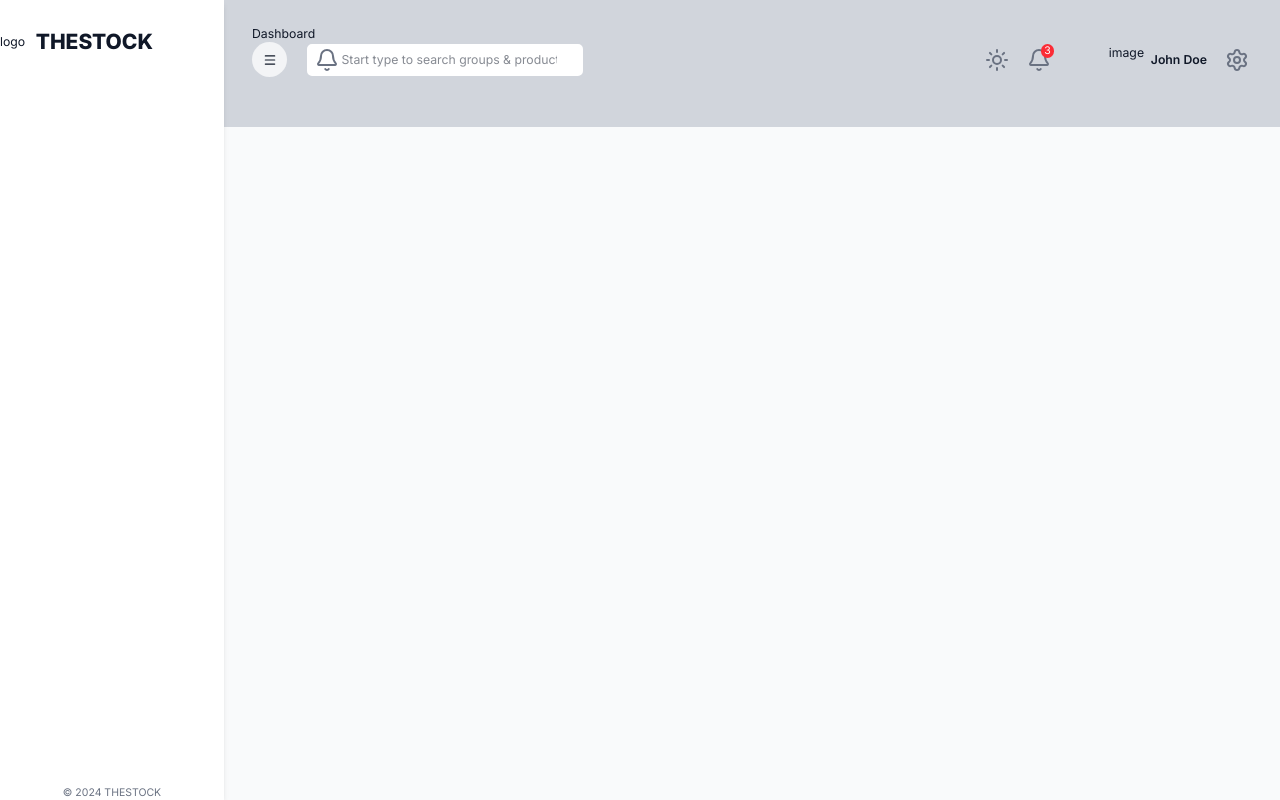
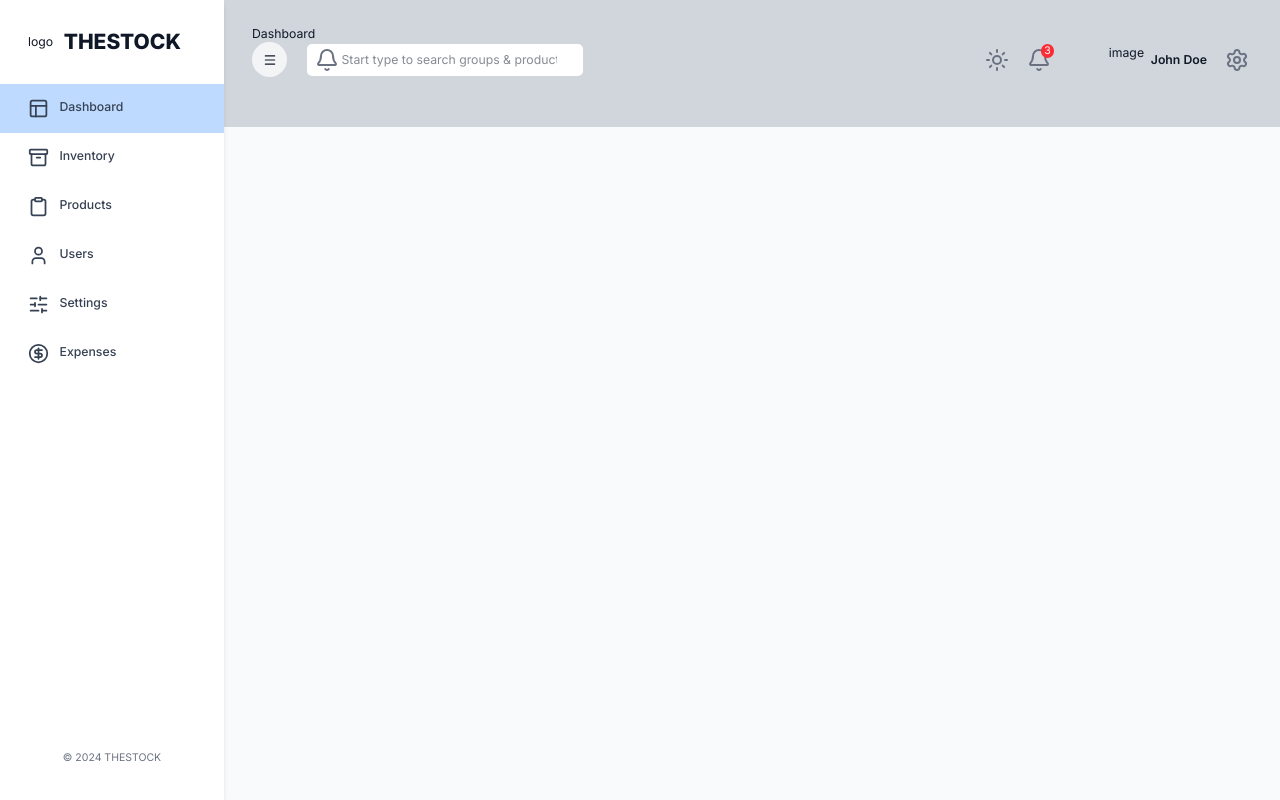
Before and after one commit to TR-Alexis/invt-management, a Next.js app: page / in a window 1280 px wide. Built offline with nearby package versions, Linux system fonts and the light colour scheme; no server answers.

Commit message:
finish sidebar

```diff
--- a/src/app/(components)/Navbar/index.tsx
+++ b/src/app/(components)/Navbar/index.tsx
@@ -1,15 +1,25 @@
 "use client";
 
+import { useAppDispatch, useAppSelector } from "@/app/redux";
+import { setIsSidebarCollapsed } from "@/app/state";
 import { Bell, Menu, Settings, Sun } from "lucide-react";
 import Link from "next/link";
 import React from "react";
 
 const Navbar = () => {
+
+ const dispatch = useAppDispatch();
+  const isSidebarCollapsed = useAppSelector((state) => state.global.isSidebarCollapsed);
+
+  const toggleSidebar = () => {
+    dispatch(setIsSidebarCollapsed(!isSidebarCollapsed));
+  };
+
   return (
     <div className="flex justify-between items-center w-full mb-7">
       {/* LEFT SIDE */}
       <div className="flex justify-between items-center gap-5">
-        <button className="px-3 py-3 bg-gray-100 rounded-full hover:bg-blue-100 onClick={() => {}} >">
+        <button className="px-3 py-3 bg-gray-100 rounded-full hover:bg-blue-100" onClick={toggleSidebar} >
           <Menu className="w-4 h-4 " />
         </button>
       <div className="relative">
--- a/src/app/(components)/Sidebar/index.tsx
+++ b/src/app/(components)/Sidebar/index.tsx
@@ -1,13 +1,53 @@
 "use client";
 import { useAppDispatch, useAppSelector } from "@/app/redux";
 import { setIsSidebarCollapsed } from "@/app/state";
-import { Menu } from "lucide-react";
+import { Archive, CircleDollarSign, Clipboard, Layout, LucideIcon, Menu, SlidersHorizontal, User } from "lucide-react";
+import Link from "next/link";
+import { usePathname } from "next/navigation";
 import React from "react";
 
+interface SidebarLinkProps {
+  href: string;
+  icon: LucideIcon;
+  label: string;
+  isCollapsed: boolean;
+}
+
+const SidebarLink = ({
+  href,
+  icon: Icon,
+  label,
+  isCollapsed,
+}: SidebarLinkProps) => {
+  const pathname = usePathname();
+  const isActive =
+    pathname === href || (pathname === "/" && href === "/dashboard");
+
+  return (
+    <Link href={href}>
+      <div
+        className={`cursor-pointer flex items center  ${
+          isCollapsed ? "justify-center py-4" : "justify-start px-8 py-4"
+        }
+        hover:text-blue-500 hover:bg-blue-100 gap-3 transition-colors ${isActive ? "bg-blue-200 text-white" : ""}
+        `}
+      >
+        <Icon className="w-6 h-6 text-gray-700!" />
+        <span
+          className={`${isCollapsed ? "hidden" : "block"} font-medium text-gray-700 `}
+        >
+          {label}
+        </span>
+      </div>
+    </Link>
+  );
+};
+
 const Sidebar = () => {
-
   const dispatch = useAppDispatch();
-  const isSidebarCollapsed = useAppSelector((state) => state.global.isSidebarCollapsed);
+  const isSidebarCollapsed = useAppSelector(
+    (state) => state.global.isSidebarCollapsed,
+  );
 
   const toggleSidebar = () => {
     dispatch(setIsSidebarCollapsed(!isSidebarCollapsed));
@@ -16,11 +56,17 @@
   const sidebarClassNames = `fixed flex flex-col ${isSidebarCollapsed ? "w-0 md:w-16" : "w-72 md:w-64"} bg-white transition-all duration-300 overflow-hidden h-full shadow-md z-40`;
 
   return (
-    <div className={sidebarClassNames} >
-        {/* TOP LOGO */}
-      <div className="flex gap-3 justify-between md:justify-normal items-center pt-8">
+    <div className={sidebarClassNames}>
+      {/* TOP LOGO */}
+      <div
+        className={`flex gap-3 justify-between md:justify-normal items-center pt-8 ${isSidebarCollapsed ? "px-5" : "px-8"} `}
+      >
         <div>logo</div>
-        <h1 className="font-extrabold text-2xl">THESTOCK</h1>
+        <h1
+          className={` ${isSidebarCollapsed ? "hidden" : "block"} font-extrabold text-2xl`}
+        >
+          THESTOCK
+        </h1>
         <button
           className="md:hidden px-3 py-3 bg-gray-100 rounded-full hover:bg-blue-100"
           onClick={toggleSidebar}
@@ -30,12 +76,49 @@
       </div>
       {/* LINKS */}
       <div className="flex-grow mt-8">
-        {/* links here */}
+        <SidebarLink
+          href="/dashboard"
+          icon={Layout}
+          label="Dashboard"
+          isCollapsed={isSidebarCollapsed}
+        />
+        <SidebarLink
+          href="/inventory"
+          icon={Archive}
+          label="Inventory"
+          isCollapsed={isSidebarCollapsed}
+        />
+        <SidebarLink
+          href="/products"
+          icon={Clipboard}
+          label="Products"
+          isCollapsed={isSidebarCollapsed}
+        />
+        <SidebarLink
+          href="/users"
+          icon={User}
+          label="Users"
+          isCollapsed={isSidebarCollapsed}
+        />
+        <SidebarLink
+          href="/settings"
+          icon={SlidersHorizontal}
+          label="Settings"
+          isCollapsed={isSidebarCollapsed}
+        />
+        <SidebarLink
+          href="/expenses"
+          icon={CircleDollarSign}
+          label="Expenses"
+          isCollapsed={isSidebarCollapsed}
+        />
       </div>
 
       {/* FOOTER */}
-      <div>
-        <p className="text-center text-xs text-gray-500">&copy; 2024 THESTOCK</p>
+      <div className={`${isSidebarCollapsed ? "hidden" : "block" } mb-10  `} >
+        <p className="text-center text-xs text-gray-500">
+          &copy; 2024 THESTOCK
+        </p>
       </div>
     </div>
   );
```
